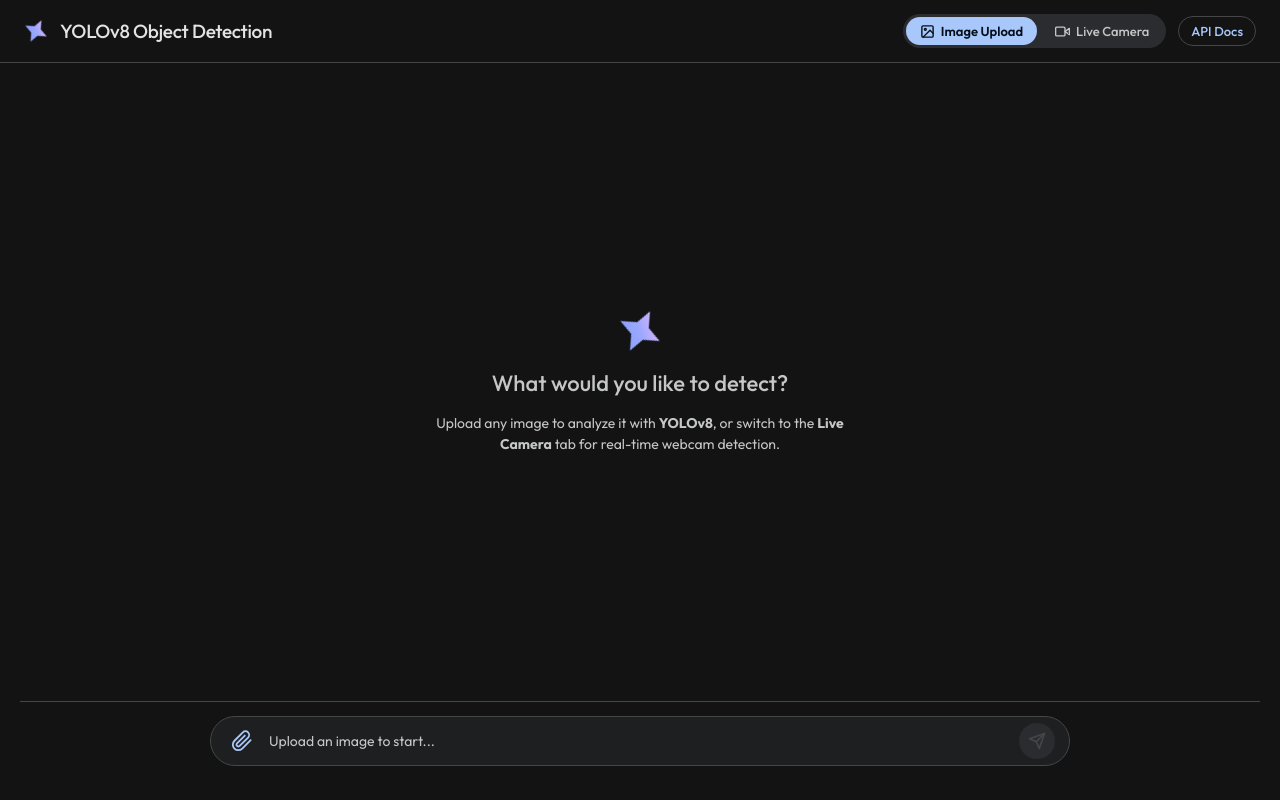
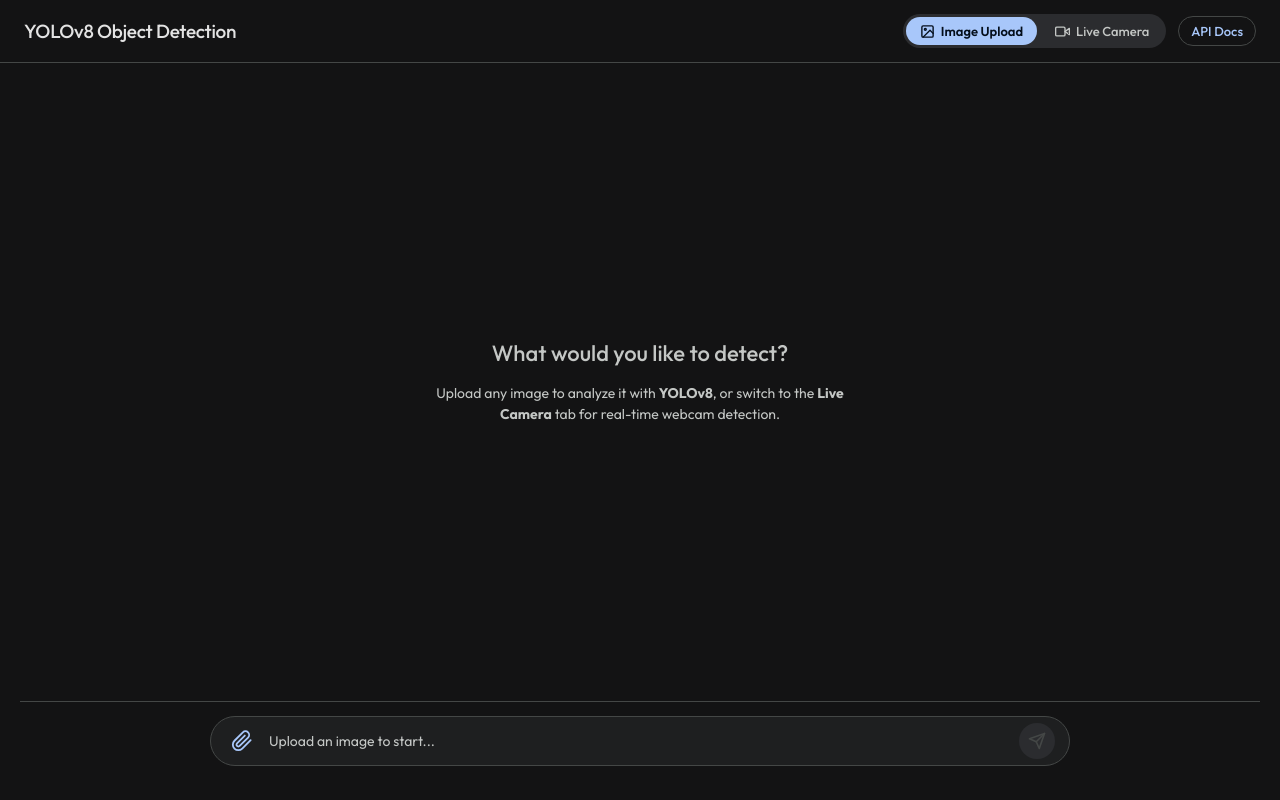
Before and after one commit to NB7551498/Object-Detection, a FastAPI app: page / in a window 1280 px wide. Run offline with FastAPI, Linux system fonts and the light colour scheme.

Commit message:
perf: optimize live camera FPS and remove gemini logo

```diff
--- a/app/templates/index.html
+++ b/app/templates/index.html
@@ -54,19 +54,6 @@
             display: flex;
             align-items: center;
             gap: 12px;
-        }
-
-        .logo-sparkle {
-            width: 24px;
-            height: 24px;
-            background: linear-gradient(135deg, #7a9cff, #9ba8ff, #ffbcff);
-            clip-path: polygon(50% 0%, 65% 35%, 100% 50%, 65% 65%, 50% 100%, 35% 65%, 0% 50%, 35% 35%);
-            animation: rotateSparkle 8s infinite linear;
-        }
-
-        @keyframes rotateSparkle {
-            from { transform: rotate(0deg); }
-            to { transform: rotate(360deg); }
         }
 
         h1 {
@@ -562,7 +549,6 @@
     <!-- Header -->
     <header>
         <div class="logo-container">
-            <div class="logo-sparkle"></div>
             <h1>YOLOv8 Object Detection</h1>
         </div>
         <div class="header-actions">
@@ -655,7 +641,6 @@
     <div id="chat-view" class="view-content active">
         <main class="chat-feed" id="chat-feed">
             <div class="empty-state" id="empty-state">
-                <div class="logo-sparkle" style="width: 44px; height: 44px;"></div>
                 <h2 style="font-size: 22px; font-weight: 500;">What would you like to detect?</h2>
                 <p style="max-width: 440px; font-size: 14px; line-height: 1.5;">
                     Upload any image to analyze it with <strong>YOLOv8</strong>, or switch to the <strong>Live Camera</strong> tab for real-time webcam detection.
@@ -802,6 +787,9 @@
             `;
         }
 
+        let latestDetections = [];
+        let renderLoop = null;
+
         function initWebSocket() {
             const protocol = window.location.protocol === 'https:' ? 'wss:' : 'ws:';
             ws = new WebSocket(`${protocol}//${window.location.host}/ws/live`);
@@ -809,21 +797,16 @@
             ws.onopen = () => {
                 console.log("WebSocket connected. Starting frame streaming.");
                 streamNextFrame();
+
+                // Start local render loop
+                if (renderLoop) cancelAnimationFrame(renderLoop);
+                renderLoop = requestAnimationFrame(renderLiveFeed);
             };
 
             ws.onmessage = (event) => {
                 if (!isStreaming) return;
 
                 const data = JSON.parse(event.data);
-
-                // Render annotated image received from server
-                if (data.annotated_image) {
-                    const img = new Image();
-                    img.onload = () => {
-                        canvasCtx.drawImage(img, 0, 0, liveCanvas.width, liveCanvas.height);
-                    };
-                    img.src = data.annotated_image;
-                }
 
                 // Update latency & FPS
                 if (data.inference_time_ms) {
@@ -838,9 +821,11 @@
                     fpsTimer = now;
                 }
 
-                // Update detection badges
+                // Update latest detections for render loop
                 if (data.detections) {
+                    latestDetections = data.detections;
                     detectedCount.textContent = data.detections.length;
+
                     if (data.detections.length > 0) {
                         liveObjectsContainer.innerHTML = data.detections.map(det => `
                             <div class="object-pill">
@@ -853,8 +838,8 @@
                     }
                 }
 
-                // Send next frame after receiving response (prevents backlog)
-                requestAnimationFrame(streamNextFrame);
+                // Trigger next frame processing
+                streamNextFrame();
             };
 
             ws.onerror = (err) => {
@@ -863,7 +848,47 @@
 
             ws.onclose = () => {
                 console.log("WebSocket connection closed.");
+                if (renderLoop) {
+                    cancelAnimationFrame(renderLoop);
+                    renderLoop = null;
+                }
             };
+        }
+
+        function renderLiveFeed() {
+            if (!isStreaming) return;
+
+            // Draw local video directly to canvas
+            canvasCtx.drawImage(videoElem, 0, 0, liveCanvas.width, liveCanvas.height);
+
+            // Draw bounding boxes from latest detections
+            latestDetections.forEach(det => {
+                const box = det.box;
+                const x = box.xmin * (liveCanvas.width / offscreenCanvas.width);
+                const y = box.ymin * (liveCanvas.height / offscreenCanvas.height);
+                const width = (box.xmax - box.xmin) * (liveCanvas.width / offscreenCanvas.width);
+                const height = (box.ymax - box.ymin) * (liveCanvas.height / offscreenCanvas.height);
+
+                // Draw Box
+                canvasCtx.strokeStyle = '#34c759'; // Apple green
+                canvasCtx.lineWidth = 3;
+                canvasCtx.strokeRect(x, y, width, height);
+
+                // Draw Label Background
+                canvasCtx.fillStyle = '#34c759';
+                const text = `${det.label} ${Math.round(det.confidence * 100)}%`;
+                const textWidth = canvasCtx.measureText(text).width;
+                canvasCtx.fillRect(x, y - 25, textWidth + 10, 25);
+
+                // Draw Label Text
+                canvasCtx.fillStyle = '#ffffff';
+                canvasCtx.font = '14px Outfit, sans-serif';
+                canvasCtx.fontWeight = 'bold';
+                canvasCtx.fillText(text, x + 5, y - 7);
+            });
+
+            // Loop
+            renderLoop = requestAnimationFrame(renderLiveFeed);
         }
 
         function streamNextFrame() {
@@ -872,12 +897,12 @@
             // Capture frame from video element to offscreen canvas
             offscreenCtx.drawImage(videoElem, 0, 0, offscreenCanvas.width, offscreenCanvas.height);
 
-            // Export as JPEG blob and send over WebSocket
+            // Export as JPEG blob and send over WebSocket (Reduced quality to 0.5 for massive FPS boost)
             offscreenCanvas.toBlob((blob) => {
                 if (blob && ws && ws.readyState === WebSocket.OPEN) {
                     ws.send(blob);
                 }
-            }, 'image/jpeg', 0.7);
+            }, 'image/jpeg', 0.5);
         }
 
         // ── Image Upload & Chat Interface ─────────────────────────────
```
Also changed, not shown: app/ml/inference.py (+38 -3 lines).
